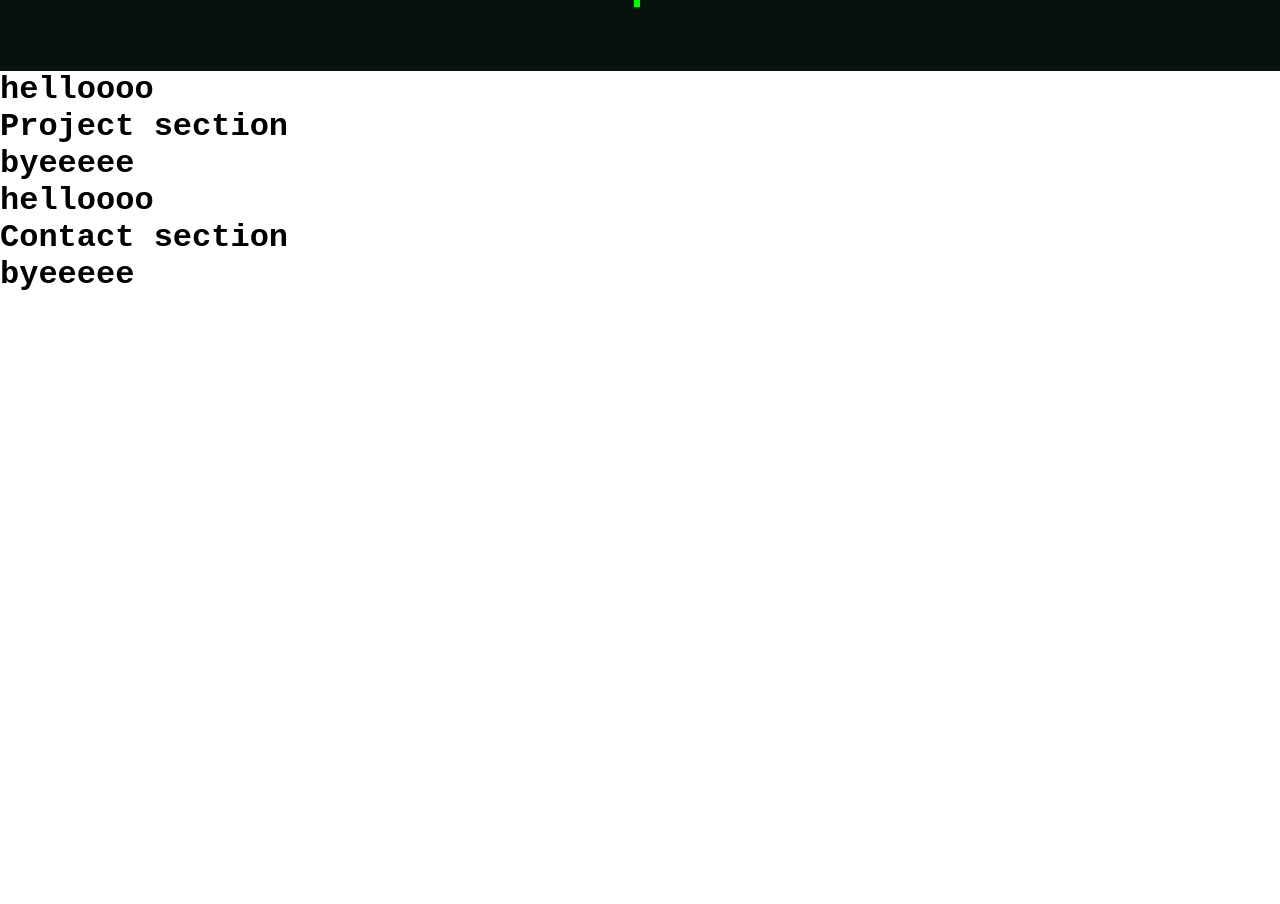
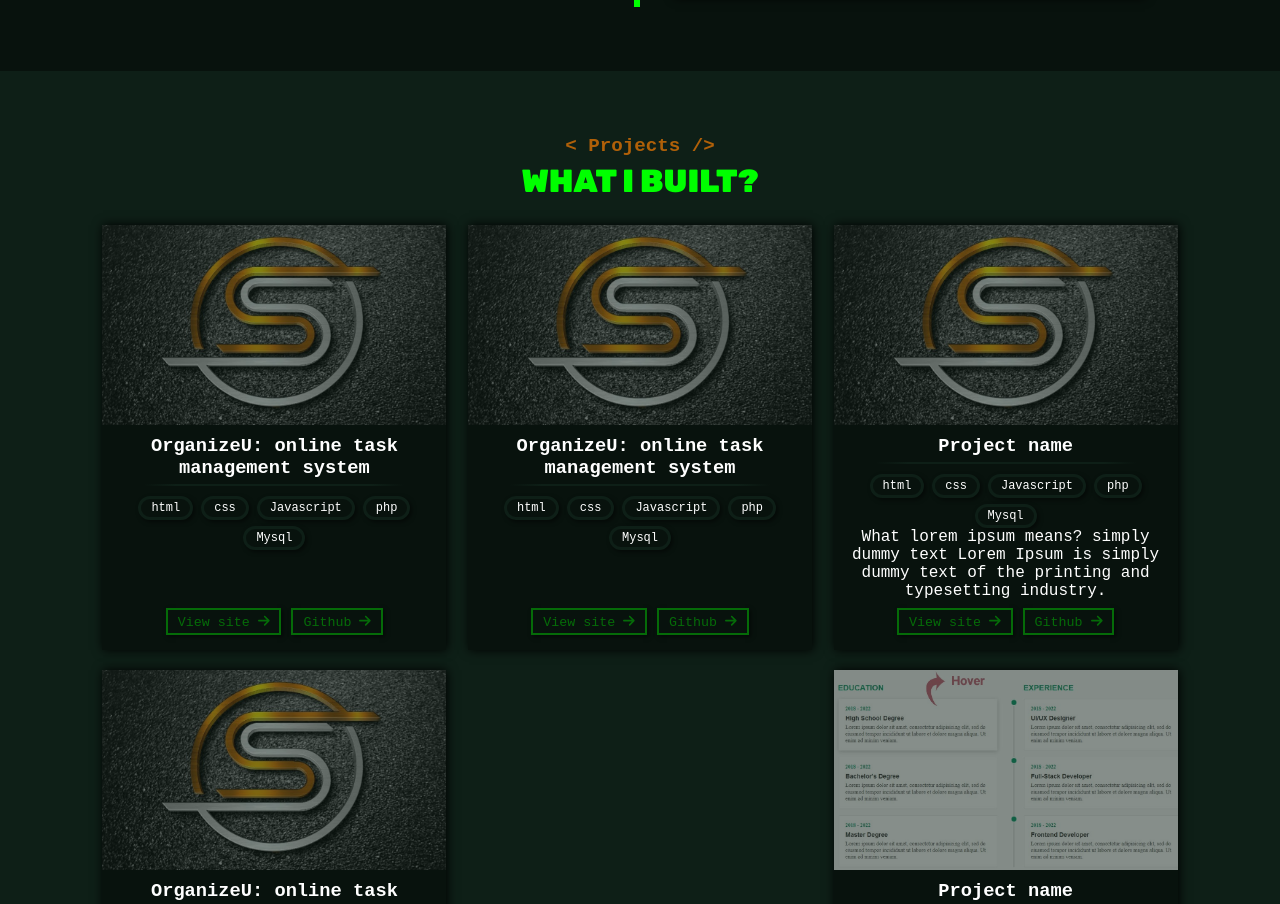
Before and after one commit to subiya-sultana/repo, a React (Create React App) app: page / in a window 1280 px wide. Shown: the part 2760-3664 px from the top of the page. Before the commit the page ends 3053 px from the top, so only its background shows below. Built offline with nearby package versions, Linux system fonts and the light colour scheme; a web font is replaced by a local one.

Commit message:
new changes

```diff
--- a/src/App.css
+++ b/src/App.css
@@ -74,6 +74,13 @@
   .education {
     padding: 5% 4%;
   }
+  .projects .project-container{
+    justify-content: space-around;
+  }
+  .project-container .myProject{
+    flex-basis: 46%;
+    margin-bottom: 25px;
+  }
 }
 
 /* Media Query for low resolution  Tablets, Ipads */
@@ -108,6 +115,7 @@
     width: 90%;
   }
 
+
   .skills {
     padding: 5% 2%;
   }
@@ -131,6 +139,10 @@
   .education .container.right-container {
     padding: 10px 0px 10px 40px;
   }
+  .projects {
+    padding: 5% 3%;
+  }
+
 }
 
 /* Media Query for Mobile Devices */
@@ -153,7 +165,7 @@
     width: 90%;
   }
 
-  .about p {
+  .about .about-content{
     text-align: center;
   }
 
@@ -220,6 +232,25 @@
     border-left: 15px solid transparent;
     border-right: 15px solid var(--bg-light);
   }
+  .projects {
+    padding: 5% 8%;
+  }
+  .project-container .myProject{
+    flex-basis: 90%;
+  }
+  .myProject-desc h3{
+    font-size: 18px;
+  }
+  .myProject-desc .tech-stack{
+    margin-bottom: 1px;
+  }
+  .myProject-desc .project-links {
+    margin: 0px 5px;
+  }
+  .myProject-desc .project-links button {
+    padding: 5px;
+    margin: 5px;
+  }
 }
 
 /* smallest breakpoint */
@@ -257,4 +288,21 @@
   .tab-body .skill .icon {
     font-size: 18px;
   }
+  .projects {
+    padding: 5% 8%;
+  }
+  .project-container .myProject{
+    flex-basis: 100%;
+  }
+  .myProject .myProject-desc{
+    padding: 5px 0;
+    padding-bottom: 75px;
+  }
+  .myProject-desc h3{
+    font-size: 14px;
+  }
+  .myProject-desc .project-links {
+    position: absolute;
+    bottom: 2px;
+  }
 }
--- a/src/components/About.css
+++ b/src/components/About.css
@@ -22,6 +22,7 @@
    color: var(--primary-color);
    position: relative;
    padding: 3px 0;
+   text-align: center;
 }
 .about .ReadMoreBtn::before {
    content: "";
@@ -50,7 +51,7 @@
 .about .icon{
    position: absolute;
    top: 7px;
-   right: -17px;
+   left: 82px;
 }
 
 
--- a/src/components/Contact.js
+++ b/src/components/Contact.js
@@ -3,7 +3,7 @@ import React from 'react';
 const Contact = () => {
     return (
         <div>
-            <h1> helloooo  <br/>Contact section <br/> byeeeee</h1>
+            <h1> helloooo  <br/>Ways to contact me?<br/> byeeeee</h1>
         </div>
     );
 }
--- a/src/components/Education.css
+++ b/src/components/Education.css
@@ -64,7 +64,7 @@
   padding: 20px;
   position: relative;
   overflow: visible;
-  border-radius: 8px;
+  /* border-radius: 8px; */
   background-origin: border-box;
   box-shadow: 1px 0px 10px 0px rgba(0, 0, 0);
   /* box-shadow: 1px 0px 10px 0px var(--primary-light); */
--- a/src/components/Projects.css
+++ b/src/components/Projects.css
@@ -0,0 +1,101 @@
+.projects{
+    background-color:  var(--bg-light);
+    color: white;
+    padding: 5% 8%;
+}
+.projects .project-container{
+    display: flex;
+    justify-content: space-between;
+    flex-wrap: wrap;
+}
+.project-container .myProject{
+    flex-basis: 32%;
+    background-color: var(--bg-dark);
+    box-shadow: 1px 0px 10px 0px rgba(0, 0, 0);
+    margin-bottom: 20px;
+}
+.project-container .myProject:hover{
+    transform: translateY(-2px);
+    transition: 0.5s ease;
+    box-shadow: 1px 0px 10px 3px rgba(0, 0, 0);
+}
+.myProject .img-container{
+    width: 100%;
+    height: 200px;
+    position: relative;
+    cursor: pointer;
+}
+.myProject .img-container:after {
+    content: "";
+    position: absolute;
+    left: 0; right: 0;
+    top: 0; bottom: 0;
+    background: var(--bg-light);
+    opacity: 0.5;
+}
+.myProject .img-container:hover::after{
+    background: transparent;
+}
+.myProject .img-container img{
+    width: 100%;
+    height: 100%;
+    object-fit: cover;
+}
+.myProject .myProject-desc{
+    text-align: center;
+    box-sizing: border-box;
+    padding: 10px;
+    padding-bottom: 50px;
+    min-height: 180px;
+    height:calc(100% - 200px);
+    position: relative;
+}
+.myProject-desc h3{
+    padding-bottom: 5px;
+    margin-bottom: 4px;
+    border-bottom: 2px solid;
+    border-image: linear-gradient(to right, transparent 10%, var(--bg-light) 20%, var(--bg-light)  80%, transparent 90%) 100% 1;
+}
+
+.myProject-desc .tech-stack button{
+    color: white;
+    margin: 6px 4px 0px 4px;
+    padding: 2px 10px;
+    font-size: 12px;
+    border-radius: 15px;
+    background-color: var(--bg-dark);
+    border: 3px solid var(--bg-light);
+    box-shadow: 2px 2px 4px 0px rgba(0, 0, 0, 0.5);
+
+}
+.myProject-desc .project-links {
+
+    /* border: 1px solid #00ff7f; */
+    position: absolute;
+    bottom: 10px;
+    left: 0; right: 0;
+    margin: 0px 10px;
+    /* height: 70px; */
+    /* display: block; */
+
+}
+.myProject-desc .project-links button {
+    cursor: pointer;
+    padding: 4px 10px;
+    margin: 5px;
+    color: var(--primary-light);
+    background-color: var(--bg-dark);
+    border: 2px solid var(--primary-light);
+    box-shadow: 2px 2px 4px 0px rgba(0, 0, 0, 0.5);
+}
+.myProject-desc .project-links button:hover{
+    color: white;
+    background-color: var(--primary-light);
+    transition-delay: 0.4s;
+    transition: 0.75s;
+}
+.myProject-desc .project-links button:hover .icon{
+    transform: rotate(-30deg);
+    transition: 0.75s;
+
+}
--- a/src/components/Projects.js
+++ b/src/components/Projects.js
@@ -1,9 +1,109 @@
 import React from 'react';
+import { FontAwesomeIcon } from '@fortawesome/react-fontawesome';
+import { faArrowRight} from '@fortawesome/free-solid-svg-icons';
+import cardImg from "../assets/logo inspiration.PNG";
+import cardImg2 from "../assets/education inspirastion.PNG";
 
 const Projects = () => {
     return (
-        <div>
-            <h1>helloooo<br/>  Project section <br/> byeeeee</h1>
+        <div className='projects'>
+            <pre className="sub-title"> &lt; Projects /&gt; </pre>
+            <h1 className="glitch title">WHAT I BUILT?</h1>
+            <div className="project-container">
+                <div className='myProject'>
+                    <div className='img-container'>
+                        <img src={cardImg} alt="projectImg"/>
+                    </div>
+                    <div className='myProject-desc'>
+                        <h3>OrganizeU: online task management system</h3>
+                        <div className='tech-stack'>
+                            <button>html</button>
+                            <button>css</button>
+                            <button>Javascript</button>
+                            <button>php</button>
+                            <button>Mysql</button>
+                        </div>
+                        <div className='project-links'>
+                            <button>View site <FontAwesomeIcon className='icon' icon={faArrowRight} /></button>
+                            <button>Github <FontAwesomeIcon className='icon' icon={faArrowRight} /></button>
+                        </div>
+                    </div>
+                </div>
+                <div className='myProject'>
+                    <div className='img-container'>
+                        <img src={cardImg} alt="projectImg"/>
+                    </div>
+                    <div className='myProject-desc'>
+                        <h3>OrganizeU: online task management system</h3>
+                        <div className='tech-stack'>
+                            <button>html</button>
+                            <button>css</button>
+                            <button>Javascript</button>
+                            <button>php</button>
+                            <button>Mysql</button>
+                        </div>
+                        <div className='project-links'>
+                            <button>View site <FontAwesomeIcon className='icon' icon={faArrowRight} /></button>
+                            <button>Github <FontAwesomeIcon className='icon' icon={faArrowRight} /></button>
+                        </div>
+                    </div>
+                </div>
+                <div className='myProject'>
+                    <div className='img-container'>
+                        <img src={cardImg} alt="projectImg"/>
+                    </div>
+                    <div className='myProject-desc'>
+                        <h3>Project name</h3>
+
+                        <div className='tech-stack'>
+                            <button>html</button>
+                            <button>css</button>
+                            <button>Javascript</button>
+                            <button>php</button>
+                            <button>Mysql</button>
+                        </div>
+                        <p>What lorem ipsum means?
+                            simply dummy text
+                            Lorem Ipsum is simply dummy text of the printing and typesetting industry.
+                        </p>
+
+                        <div className='project-links'>
+                            <button>View site <FontAwesomeIcon className='icon' icon={faArrowRight} /></button>
+                            <button>Github <FontAwesomeIcon className='icon' icon={faArrowRight} /></button>
+                        </div>
+                    </div>
+                </div>
+                <div className='myProject'>
+                    <div className='img-container'>
+                        <img src={cardImg} alt="projectImg"/>
+                    </div>
+                    <div className='myProject-desc'>
+                        <h3>OrganizeU: online task management system</h3>
+                        <div className='tech-stack'>
+                            <button>html</button>
+                            <button>css</button>
+                            <button>Javascript</button>
+                            <button>php</button>
+                            <button>Mysql</button>
+                        </div>
+                        <div className='project-links'>
+                            <button>View site <FontAwesomeIcon className='icon' icon={faArrowRight} /></button>
+                            <button>Github <FontAwesomeIcon className='icon' icon={faArrowRight} /></button>
+                        </div>
+                    </div>
+                </div>
+
+                <div className='myProject'>
+                    <div className='img-container'>
+                        <img src={cardImg2} alt="projectImg"/>
+                    </div>
+                    <div className='myProject-desc'>
+                        <h3>Project name</h3>
+
+
+                    </div>
+                </div>
+            </div>
         </div>
     );
 }
```
Also changed, not shown: src/components/About.js (+11 -7 lines).
